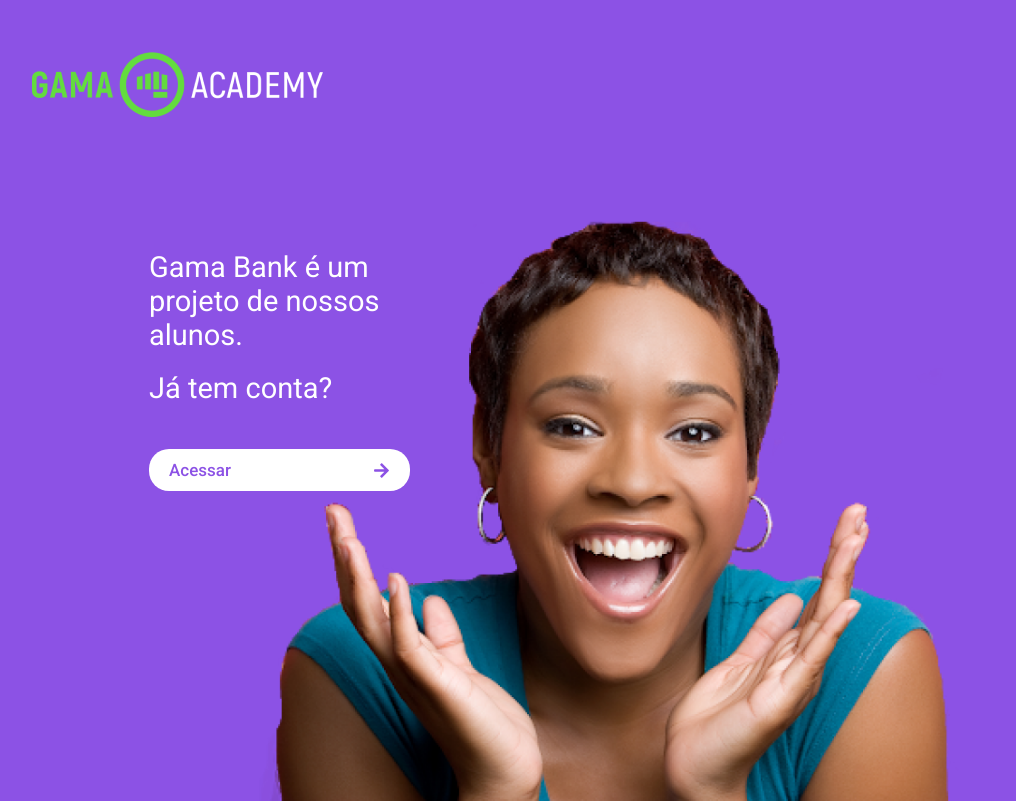
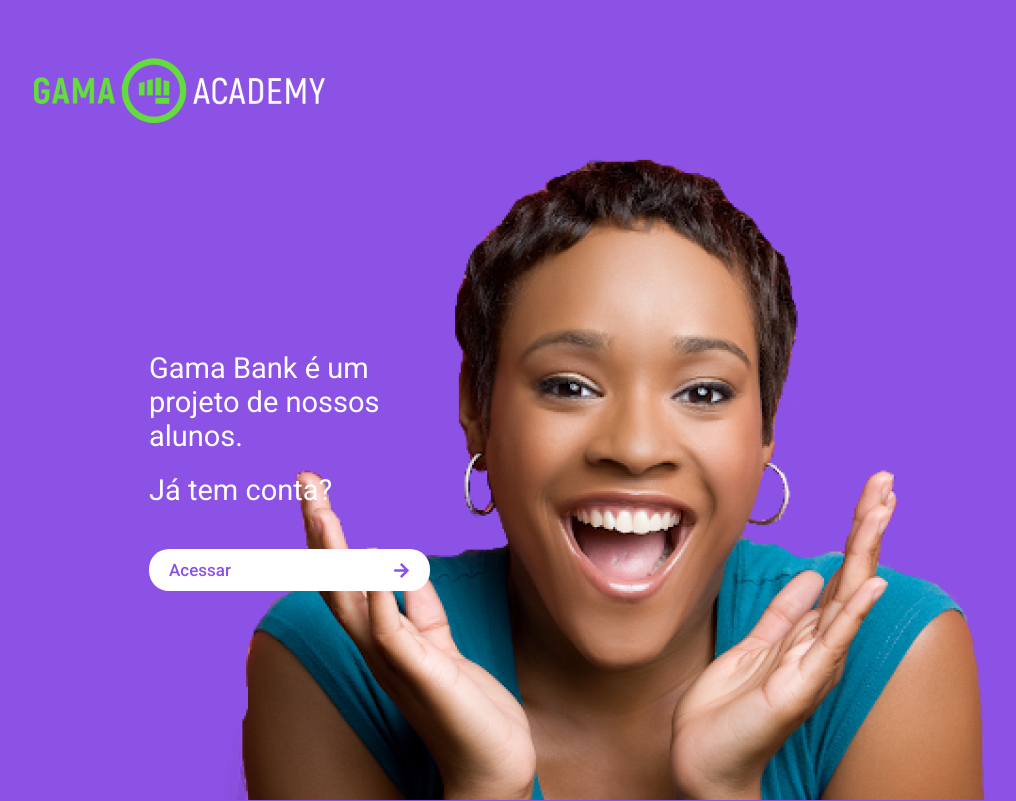
Before and after one commit to CodeCommit-GamaAcademy/React-CodeCommit, a React (Create React App) app: page / in a window 1280 px wide. Shown: the whole page, without its empty margins (31-1047 px from the left). Built offline with nearby package versions, Linux system fonts and the light colour scheme.

Commit message:
🐞fix: home first screen background and left card

```diff
--- a/src/Pages/Landing/index.tsx
+++ b/src/Pages/Landing/index.tsx
@@ -1,24 +1,25 @@
 import React from 'react';
 import {FaArrowRight} from 'react-icons/fa';
 
-import { Container, Header, TextContainer, Button } from './styles';
+import { Container, TextContainer, Button, Img, CardLeft } from './styles';
 
 import Logo from '../../assets/main-logo.png';
 
+
 const Landing: React.FC = () => {
   return (
-    <>
-      <Header>
-        <img src={Logo} alt="logo"/>
-      </Header>
-      <Container>
+    <Container>
+        <Img src={Logo} alt="logo"/>
+        <CardLeft>
         <TextContainer>
-          <p>Gama Bank é um projeto de nossos alunos.</p><br/>
-          <p> Já tem conta?</p>
+          <p>Gama Bank é um projeto de nossos alunos.
+         <span> Já tem conta?</span></p>
         </TextContainer>
           <Button>Acessar <FaArrowRight /></Button>
+          </CardLeft>
+
+
       </Container>
-    </>
   );
 }
 
--- a/src/Pages/Landing/styles.ts
+++ b/src/Pages/Landing/styles.ts
@@ -8,32 +8,37 @@
     align-items: center;
     flex-direction: row;
     width: 100%;
-    height: 85vh;
+    height: 100vh;
     background-image: url(${Model});
-    background-size: 700px;
-    background-position:center bottom;
+    background-position: center bottom;
     background-repeat: no-repeat;
-
 `;
 
-export const TextContainer = styled.div`
-    display: flex;
-    flex-direction: column;
-    /* align-items: center; */
 
-    position: absolute;
-    width: 481px;
-    height: 173px;
-    margin-top: -250px;
+export const CardLeft = styled.div`
+display: flex;
+flex-direction: column;
+align-items: center;
+left: 180px;
+top: 351px;
+position: absolute;
+`
 
 
+export const TextContainer = styled.div`
     p{
+        width: 281px;
+        height: 173px;
         font-size:29px;
         color: #fff;
-        margin-left: 180px;
         font-weight: normal;
         line-height: 34px;
         font-style: normal;
+    }
+
+    span {
+        display: block;
+        margin-top: 20px;
     }
 
 `
@@ -42,10 +47,7 @@
     display: flex;
     align-items: center;
     justify-content: space-between;
-    position: absolute;
-    left: 180px;
-    top: 449px;
-    width: 261px;
+    width: 100%;
     height: 42px;
     background: #FFFFFF;
     border-radius: 20px;
@@ -54,12 +56,13 @@
     font-weight: 500;
     color: #8C52E5;
     padding: 20px;
+    margin-top:25px;
 `
 
-export const Header = styled.header`
+export const Img = styled.img`
+position: absolute;
+left: 65px;
+height: 65px;
+top: 58px;
 
-    img{
-        margin-left: 63px;
-        margin-top: 52px;
-    }
 `
```
